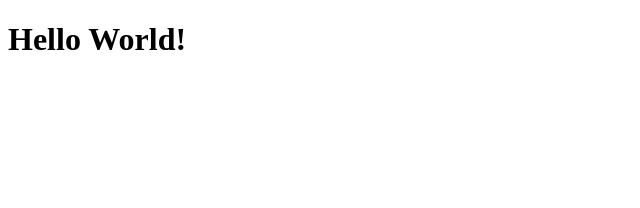
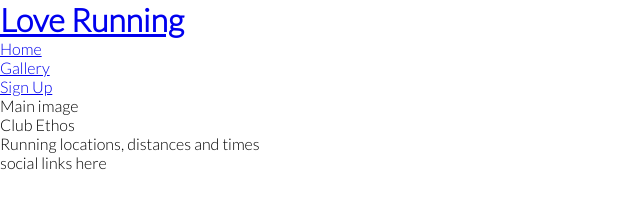
Before and after one commit to joanavrsilva/love-running, a plain HTML site: page index.html in a window 1280 px wide. Shown: the whole page, without its empty margins (0-640 px from the left). Drawn offline with Linux system fonts and the light colour scheme.

Commit message:
Add google fonts and remove default margins, padding and borders

```diff
--- a/assets/css/style.css
+++ b/assets/css/style.css
@@ -0,0 +1,12 @@
+@import url('https://fonts.googleapis.com/css2?family=Lato:wght@300&family=Oswald&display=swap');
+
+* {
+    margin: 0;
+    padding: 0;
+    border: none;
+}
+
+body {
+    font-family: Lato, sans-serif;
+    font-weight: 300;
+}
--- a/index.html
+++ b/index.html
@@ -1,12 +1,47 @@
 <!DOCTYPE html>
 <html lang="en">
+
 <head>
     <meta charset="UTF-8">
-    <meta http-equiv="X-UA-Compatible" content="IE=edge">
     <meta name="viewport" content="width=device-width, initial-scale=1.0">
-    <title>Document</title>
+    <meta name="description" content="Love Running club for runners in Dublin, Ireland">
+    <meta name="keywords" content="love running, running club, ireland, dublin">
+
+    <link rel="stylesheet" href="assets/css/style.css">
+    <title>Love Running</title>
 </head>
+
 <body>
-    <h1>Hello World!</h1>
+    <header>
+        <a href="index.html">
+            <h1>Love Running</h1>
+        </a>
+        <nav>
+            <ul>
+                <li>
+                    <a href="index.html">Home</a>
+                </li>
+                <li>
+                    <a href="#">Gallery</a>
+                </li>
+                <li>
+                    <a href="#">Sign Up</a>
+                </li>
+            </ul>
+        </nav>
+    </header>
+    <section>
+        Main image
+    </section>
+    <section>
+        Club Ethos
+    </section>
+    <section>
+        Running locations, distances and times
+    </section>
+    <footer>
+        social links here
+    </footer>
 </body>
+
 </html>
```
